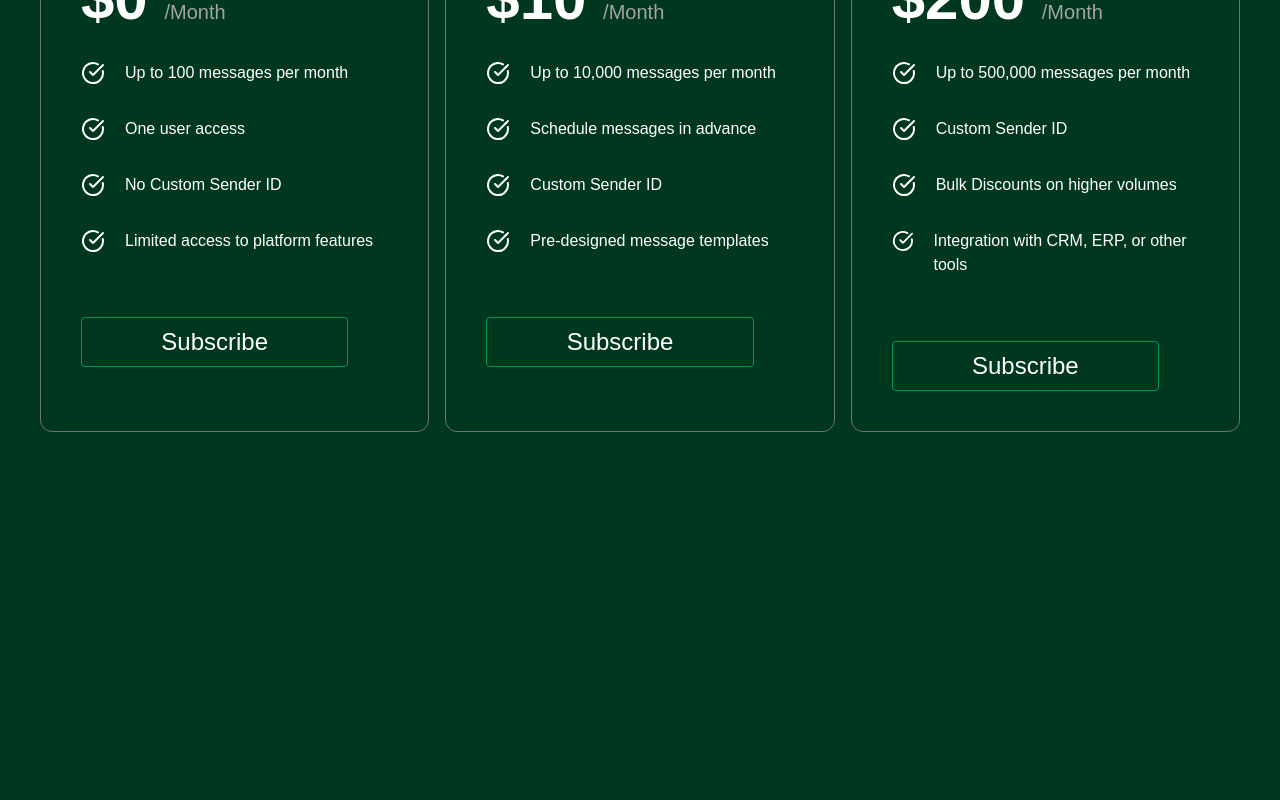
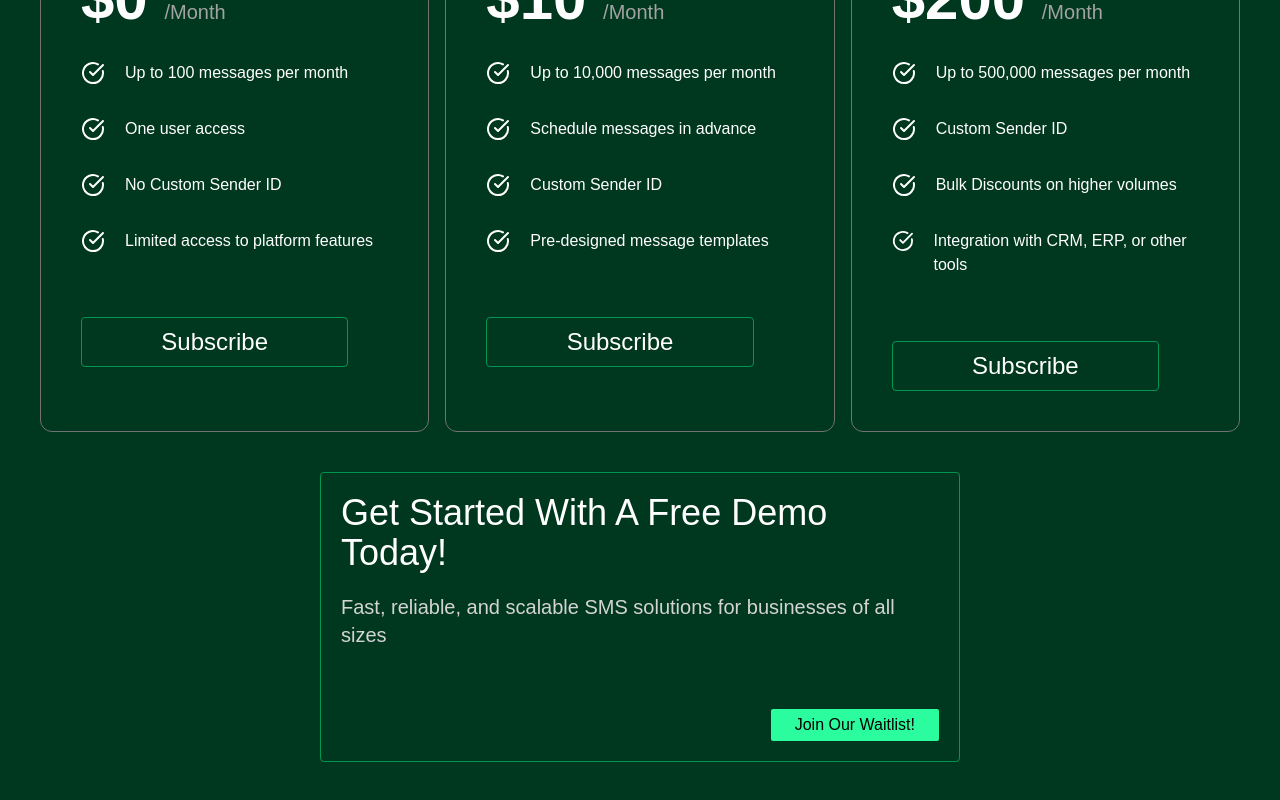
Before and after one commit to nzommmo/Bulk-sms, a React (Vite) app in the folder Frontend/: page / in a window 1280 px wide. Shown: the part 2173-2973 px from the top of the page. Before the commit the page ends 2625 px from the top, so only its background shows below. Built offline with nearby package versions, Linux system fonts and the light colour scheme; no server answers.

Commit message:
CTA added

```diff
--- /dev/null
+++ b/Frontend/src/Components/Homepage/CTA.jsx
@@ -0,0 +1,50 @@
+import React from 'react'
+import { useState } from 'react'
+import WaitlistForm from './WaitlistForm'
+
+const CTA = () => {
+    const [showModal, setShowModal] = useState(false);
+
+
+  return (
+    <div className='mt-10 mb-10'>
+        <div className='flex items-center justify-center'>
+        <div className=' w-1/2 bg-contain bg-no-repeat h-full px-5 py-5  ms-3 me-3 rounded border border-customm'>
+
+            <div className=''>
+            <div>
+             <h1 className='text-4xl'>
+             Get Started With A Free Demo Today!
+             </h1>
+             <p className='my-5 text-xl text-neutral-300 font-thin'>Fast, reliable, and scalable SMS solutions for businesses of all sizes
+             </p>
+            </div>
+            <div>
+            <div className='mt-10 ml-10 float-right'>
+                <button
+                onClick={()=>
+                    setShowModal(true)
+                }
+                className='bg-customx hover:bg-customg text-black hover:text-white px-6 py-1 rounded-sm'>Join Our Waitlist!</button>
+
+            </div>
+            </div>
+
+
+            </div>
+
+                <WaitlistForm isVisible={showModal} onClose={()=>
+                    setShowModal(false)
+                }/>
+
+        </div>
+  </div>
+
+
+
+
+    </div>
+  )
+}
+
+export default CTA
--- a/Frontend/src/Components/Homepage/Home.jsx
+++ b/Frontend/src/Components/Homepage/Home.jsx
@@ -2,6 +2,7 @@ import Navbar from "./Navbar"
 import UseCase from "./UseCase"
 import Features from "./Features"
 import Pricing from "./Pricing"
+import CTA from "./CTA"
 const Home = () => {
   return (
 
@@ -11,6 +12,9 @@ const Home = () => {
     <Features/>
     <UseCase/>
     <Pricing/>
+    <CTA/>
+
+
 
 
 
--- /dev/null
+++ b/Frontend/src/Components/Homepage/WaitlistForm.jsx
@@ -0,0 +1,31 @@
+import React from 'react'
+
+const WaitlistForm = ({isVisible,onClose}) => {
+    if (!isVisible) return null;
+
+  return (
+    <div id="wrapper" className='fixed inset-0 bg-black z-10 bg-opacity-25 backdrop-blur-sm flex justify-center items-center'>
+          <div className='w-[400px] '>
+          <div className='bg-black text-white h-[300px]  p-2 rounded flex flex-col my-0 pt-'>
+
+            <button className='text-Customl text-xl place-self-end z-50' onClick={onClose}>
+              X
+            </button>
+            <div>
+                <form action="" className='flex flex-col gap-5 mb-4 items-center justify-center'>
+                    <input type="text" placeholder='First Name' className='placeholder:px-2' />
+
+                    <input type="text" placeholder='Last Name 'className='placeholder:px-2'/>
+                    <input type="email" placeholder='Email'className='placeholder:px-2'/>
+
+                    <button type="button"className='bg-customl mt-10 text-customm text-xl px-8 rounded-md'>Submit</button>
+                </form>
+            </div>
+            </div>
+            </div>
+        </div>
+
+  )
+}
+
+export default WaitlistForm
--- a/Frontend/tailwind.config.js
+++ b/Frontend/tailwind.config.js
@@ -20,7 +20,9 @@ module.exports = {
       backgroundImage: {
         'custom-image': "url('https://plus.unsplash.com/premium_vector-1721996978878-d28970a11862?w=700&auto=format&fit=crop&q=60&ixlib=rb-4.0.3&ixid=M3wxMjA3fDB8MHxzZWFyY2h8MXx8c21zfGVufDB8fDB8fHww')",
         'custom-image1':"url('https://plus.unsplash.com/premium_photo-1720210118027-19efec2959b4?w=500&auto=format&fit=crop&q=60&ixlib=rb-4.0.3&ixid=M3wxMjA3fDB8MHxwaG90by1yZWxhdGVkfDE2fHx8ZW58MHx8fHx8')",
-        'custom-image2':"url('https://plus.unsplash.com/premium_vector-1683133926893-7236b77abe76?w=700&auto=format&fit=crop&q=60&ixlib=rb-4.0.3&ixid=M3wxMjA3fDB8MHxzZWFyY2h8N3x8c21zfGVufDB8fDB8fHww')"
+        'custom-image2':"url('https://plus.unsplash.com/premium_vector-1683133926893-7236b77abe76?w=700&auto=format&fit=crop&q=60&ixlib=rb-4.0.3&ixid=M3wxMjA3fDB8MHxzZWFyY2h8N3x8c21zfGVufDB8fDB8fHww')",
+        'custom-image3':"url('https://plus.unsplash.com/premium_vector-1683141147347-c6aa70127df2?q=80&w=1470&auto=format&fit=crop&ixlib=rb-4.0.3&ixid=M3wxMjA3fDB8MHxwaG90by1wYWdlfHx8fGVufDB8fHx8fA%3D%3D')"
+
       },
       colors: {
         customg:'#00c065',
```
